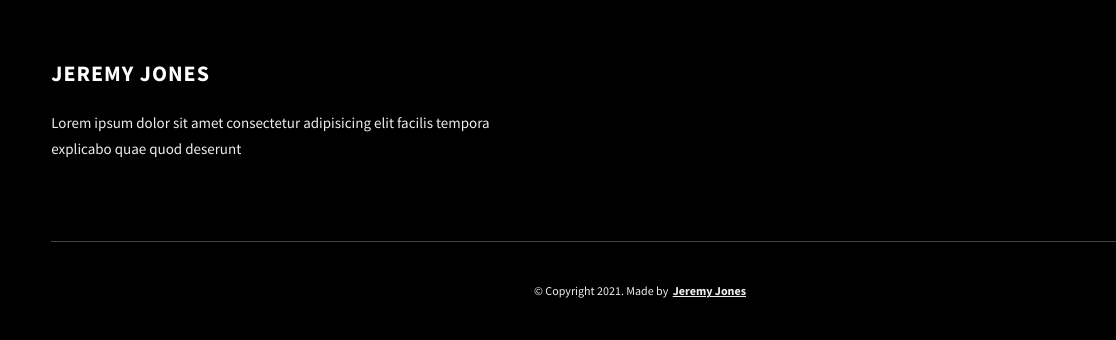
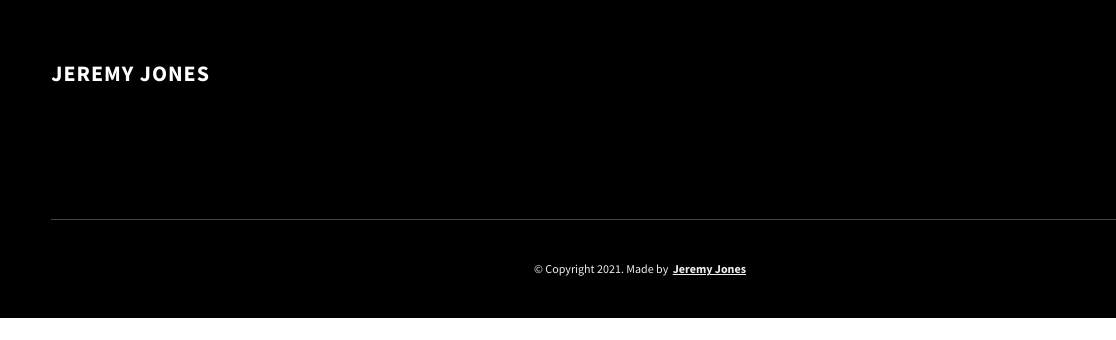
Before and after one commit to jerameee/jeremy-dopefolio, a website: page index.html in a window 1280 px wide. Shown: the part 3744-4084 px from the top of the page, 0-1116 px from the left. After the commit the page ends 4062 px from the top, so only its background shows below. Drawn offline with Linux system fonts and the light colour scheme.

Commit message:
Footer copy updates

```diff
--- a/index.html
+++ b/index.html
@@ -308,10 +308,10 @@
         </div>
         <div class="main-footer__row main-footer__row-2">
           <h4 class="heading heading-sm text-lt">Jeremy Jones</h4>
-          <p class="main-footer__short-desc">
+          <!--<p class="main-footer__short-desc">
             Lorem ipsum dolor sit amet consectetur adipisicing elit facilis
             tempora explicabo quae quod deserunt
-          </p>
+          </p>-->
         </div>
       </div>
 
```
